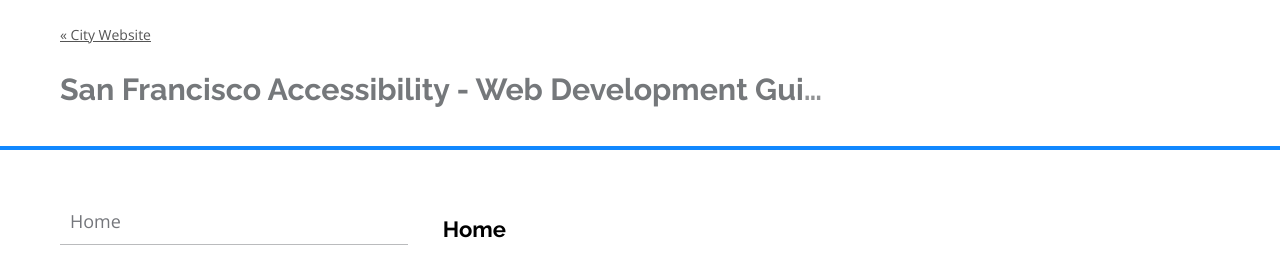
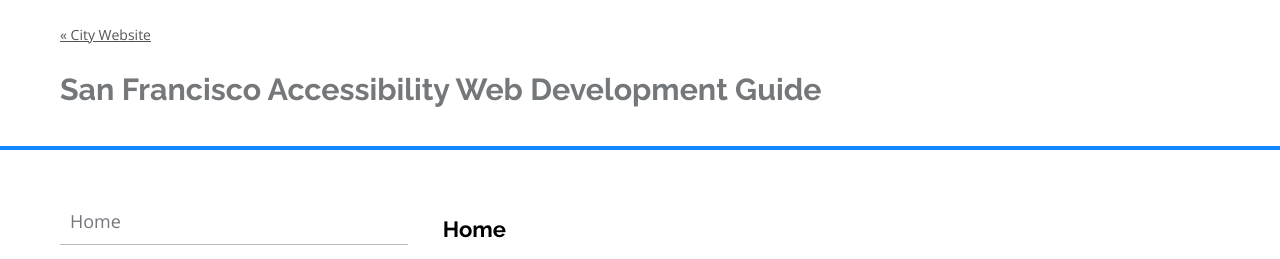
Before and after one commit to MODsf/MODsf.github.io, a Jekyll site: the page built from index.md, in a window 1280 px wide. Shown: the top 259 px of the page. Built offline with Jekyll 4.4.1, drawn with Linux system fonts in a browser that asks for light colours; nearby versions of some CDN libraries; library files that are not in the unit come from our copies; Markdown is read by kramdown in place of the engine named in the settings.

Commit message:
change favicon

```diff
--- a/_config.yml
+++ b/_config.yml
@@ -1,5 +1,5 @@
 markdown: redcarpet
-name: San Francisco Accessibility - Web Development Guide
+name: San Francisco Accessibility Web Development Guide
 exclude:
   - /vendor
 
--- a/_includes/header.html
+++ b/_includes/header.html
@@ -5,7 +5,7 @@
   <title>{{ page.title }} - {{ site.name }}</title>
   <meta name="viewport" content="width=device-width">
   <link rel="shortcut icon" type="image/ico" href="assets/favicons/favicon.ico" />
-  <link rel="icon" type="image/png" href="assets/favicons/favicon.png" />
+  <link rel="icon" type="image/png" href="assets/favicons/favicon.ico" />
   <link rel="apple-touch-icon-precomposed" href="assets/favicons/18f-center-57.png" />
   <link rel="apple-touch-icon-precomposed" sizes="72x72" href="assets/favicons/18f-center-72.png" />
   <link rel="apple-touch-icon-precomposed" sizes="114x114" href="assets/favicons/18f-center-114.png" />
```
Also changed, not shown: favicon.ico (added).
